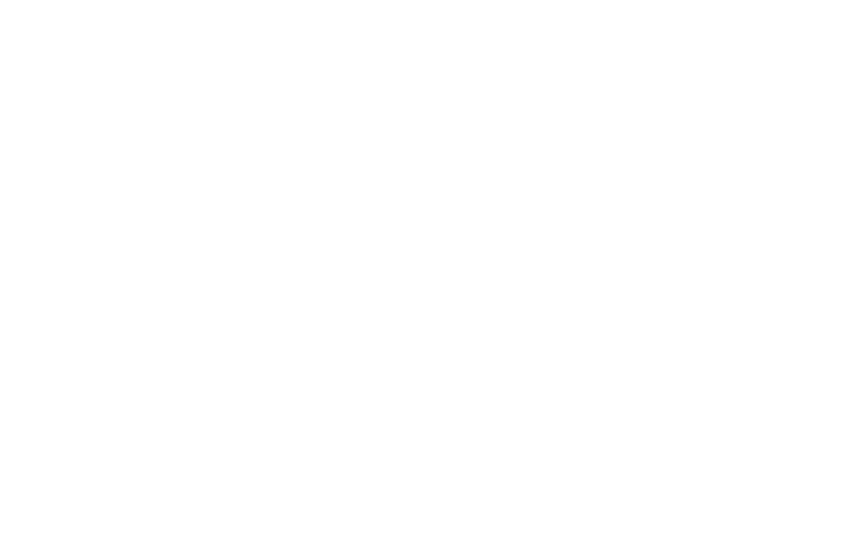
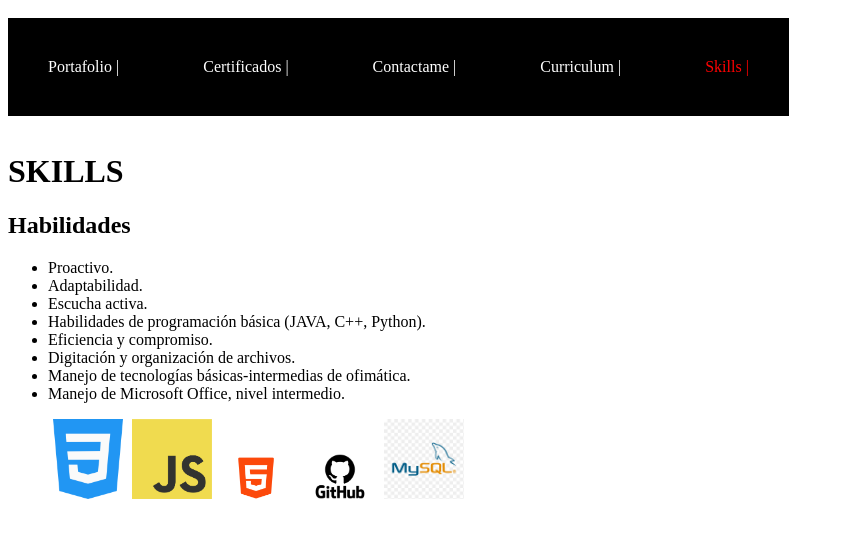
Before and after one commit to jduranm02/Portfolio, a plain HTML site: page skills.html in a window 1280 px wide. Shown: the whole page, without its empty margins (0-844 px from the left). Drawn offline with Linux system fonts and the light colour scheme.

Commit message:
Se mejoró la barra de navegación de la pagina web

```diff
--- a/css/style.css
+++ b/css/style.css
@@ -2,3 +2,36 @@ iframe{
     width: 80%;
     height: 150vh;
 }
+
+.menu-nav{
+    margin-top:10px;
+    list-style: none;
+    padding-left:0;
+    background-color: black;
+    display:inline-block;
+
+}
+
+.menu-nav__item{
+    display: inline-block;
+    text-align: center;
+}
+
+.menu-nav__item a{
+    text-decoration: none;
+    color: white;
+    padding:40px;
+    display: block;
+}
+
+.menu-nav__item a:hover{
+    color: gold;
+}
+
+.menu-nav__item a::after{
+    content: "   |   ";
+}
+
+.logos{
+    width:80px;
+}
--- a/skills.html
+++ b/skills.html
@@ -0,0 +1,55 @@
+<!DOCTYPE html>
+<html lang="es">
+<head>
+    <meta charset="UTF-8">
+        <meta name="description" content="Portafolio de Juan Sebastian Duran Macias.">
+        <meta name="robots" content="index,follow">
+        <meta name="author" content="Juan Duran">
+        <meta name="viewport" content="width=device-width, initial-scale=1.0">
+        <link rel="stylesheet" href="./css/style.css">
+    <title>Portafolio | Juan Duran</title>
+</head>
+<body>
+    <header>
+        <nav>
+            <ul class="menu-nav">
+                <li class="menu-nav__item"><a href="./index.html"> Portafolio </a></li>
+                <li class="menu-nav__item"><a href="./certificados.html"> Certificados </a></li>
+                <li class="menu-nav__item"><a href="./contactame.html"> Contactame</a></li>
+                <li class="menu-nav__item"><a href="./curriculum.html"> Curriculum </a></li>
+                <li class="menu-nav__item"><a style="color:red;" href="./skills.html"> Skills </a></li>
+            </ul>
+        </nav>
+        <h1> SKILLS </h1>
+        <h2> Habilidades</h2>
+    </header>
+    <main>
+        <ul>
+            <li>Proactivo.</li>
+            <li>Adaptabilidad.</li>
+            <li>Escucha activa.</li>
+            <li>Habilidades de
+                programación básica
+                (JAVA, C++, Python).</li>
+            <li>Eficiencia y compromiso.</li>
+            <li>Digitación y organización
+                de archivos.</li>
+            <li>Manejo de tecnologías
+                básicas-intermedias de
+                ofimática.</li>
+            <li>Manejo de Microsoft
+                Office, nivel intermedio.</li>
+        </ul>
+        <section>
+            <figure>
+                <img src="./anexos/claseIMG/css-3.png" class="logos">
+                <img src="./anexos/claseIMG/JavaScript-logo.png" class="logos">
+                <img src="./anexos/claseIMG/174854.png" class="logos">
+                <img src="./anexos/claseIMG/GitHub-Logo.png" class="logos">
+                <img src="./anexos/claseIMG/png-clipart-mysql-database-graphics-microsoft-access-logo-blue-web-design-thumbnail.png" class="logos">
+            </figure>
+        </section>
+    </main>
+
+</body>
+</html>
```
Also changed, not shown: certificados.html (+10 -5 lines), contactame.html (+10 -5 lines), curriculum.html (+9 -5 lines), index.html (+9 -7 lines), anexos/claseIMG/GitHub-Logo.png (added), anexos/claseIMG/png-clipart-mysql-database-graphics-microsoft-access-logo-blue-web-design-thumbnail.png (added).
